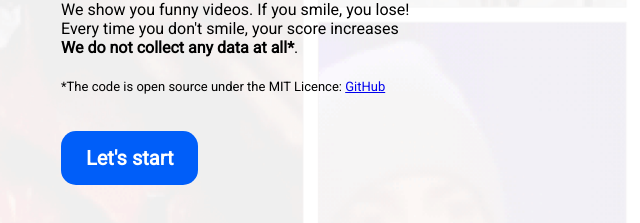
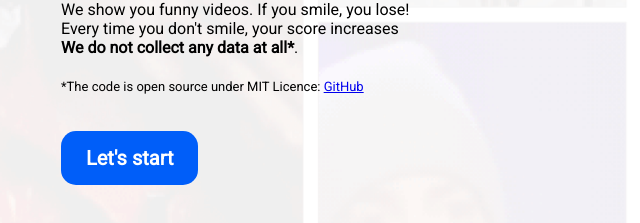
Before and after one commit to sahnas/you-smile-you-lose, a website built with webpack: page src/index.html in a window 1280 px wide. Shown: the part 367-590 px from the top of the page, 328-968 px from the left. Built offline with nearby package versions, Linux system fonts and the light colour scheme; grey boxes are pictures that could not be loaded.

Commit message:
remove extra word

```diff
--- a/src/index.html
+++ b/src/index.html
@@ -35,7 +35,7 @@
         We show you funny videos. If you smile, you lose!<br>
         Every time you don't smile, your score increases <br>
         <strong>We do not collect any data at all<span>&#42;</span></strong>. <br><br>
-        <span style="font-size: 13px;"><span>&#42;</span>The code is open source under the MIT Licence: <a
+        <span style="font-size: 13px;"><span>&#42;</span>The code is open source under MIT Licence: <a
             href="https://github.com/sahnas/you-smile-you-lose" target="_blank;">GitHub</a></span>
       </p>
       <a href="" id="actualshit" class="button">
```
